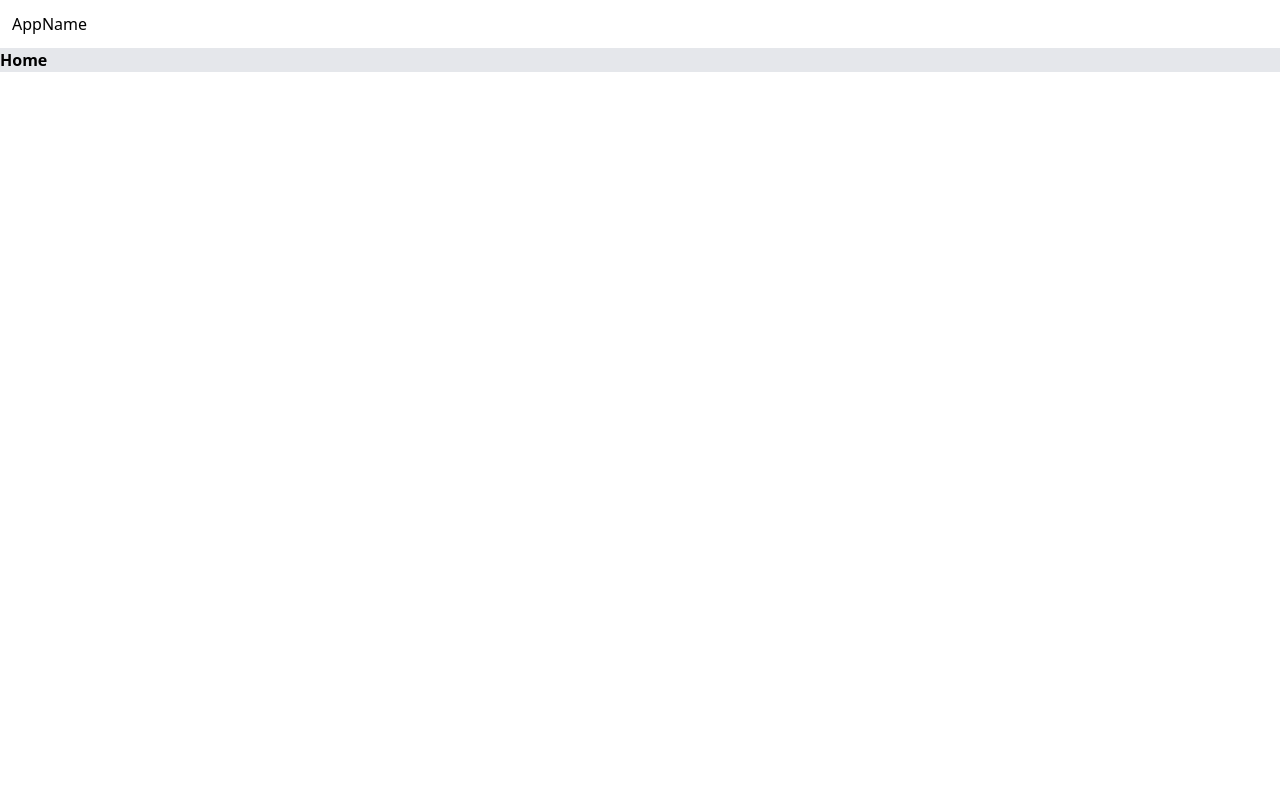
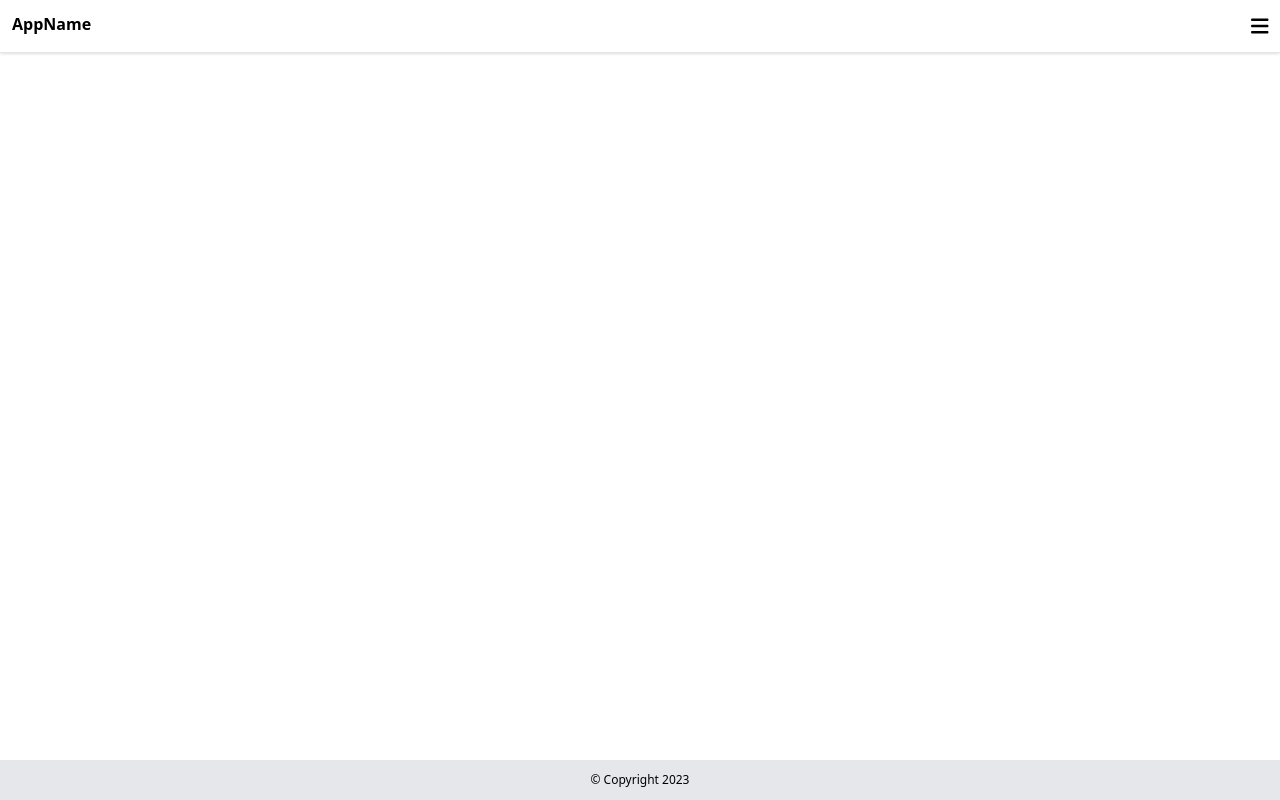
Before and after one commit to handi7/react-app, a React (Create React App) app: page / in a window 1280 px wide. Built offline with nearby package versions, Linux system fonts and the light colour scheme.

Commit message:
Create navigation component

```diff
--- a/src/App.js
+++ b/src/App.js
@@ -1,10 +1,13 @@
-import Header from "./components/Header";
+import Footer from "./components/layout/Footer";
+import Header from "./components/layout/Header";
 
 function App() {
   return (
     <div>
       <Header />
       <div className="bg-gray-200 font-bold">Home</div>
+
+      <Footer />
     </div>
   );
 }
--- a/src/components/Header.jsx
+++ /dev/null
@@ -1,5 +0,0 @@
-import React from "react";
-
-export default function Header() {
-  return <header className="m-3">AppName</header>;
-}
--- /dev/null
+++ b/src/components/layout/Footer.js
@@ -0,0 +1,9 @@
+import React from "react";
+
+export default function Footer() {
+  return (
+    <footer className="bg-gray-200 text-center text-xs p-3 fixed bottom-0 w-full">
+      &copy; Copyright 2023
+    </footer>
+  );
+}
--- /dev/null
+++ b/src/components/layout/Header.jsx
@@ -0,0 +1,11 @@
+import React from "react";
+import Navigation from "./Navigation";
+
+export default function Header() {
+  return (
+    <header className="fixed w-full border-b shadow bg-white p-3 top-0 flex justify-between item-center">
+      <span className="font-bold">AppName</span>
+      <Navigation />
+    </header>
+  );
+}
--- /dev/null
+++ b/src/components/layout/Navigation.jsx
@@ -0,0 +1,31 @@
+import { faBars } from "@fortawesome/free-solid-svg-icons";
+import { FontAwesomeIcon } from "@fortawesome/react-fontawesome";
+import React, { useState } from "react";
+
+export default function Navigation() {
+  const [showMenu, setShowMenu] = useState(false);
+
+  return (
+    <nav>
+      <span
+        className="text-xl cursor-pointer"
+        onClick={() => setShowMenu(!showMenu)}
+      >
+        <FontAwesomeIcon icon={faBars} />
+      </span>
+
+      {showMenu && (
+        <div
+          className="fixed bg-black-t-50 top-0 left-0 w-full h-full z-50"
+          onClick={() => setShowMenu(!showMenu)}
+        />
+      )}
+
+      {showMenu && (
+        <div className="fixed bg-white top-0 left-0 w-4/5 h-full z-50 shadow p-3">
+          Menu
+        </div>
+      )}
+    </nav>
+  );
+}
--- a/tailwind.config.js
+++ b/tailwind.config.js
@@ -2,7 +2,11 @@
 module.exports = {
   content: ["./src/**/*"],
   theme: {
-    extend: {},
+    extend: {
+      backgroundColor: {
+        "black-t-50": "rgba(0,0,0,0.5)",
+      },
+    },
   },
   plugins: [],
 };
```
Also changed, not shown: package.json (+8 -5 lines), 1 other file (tests, documents, lock files or other folders).
